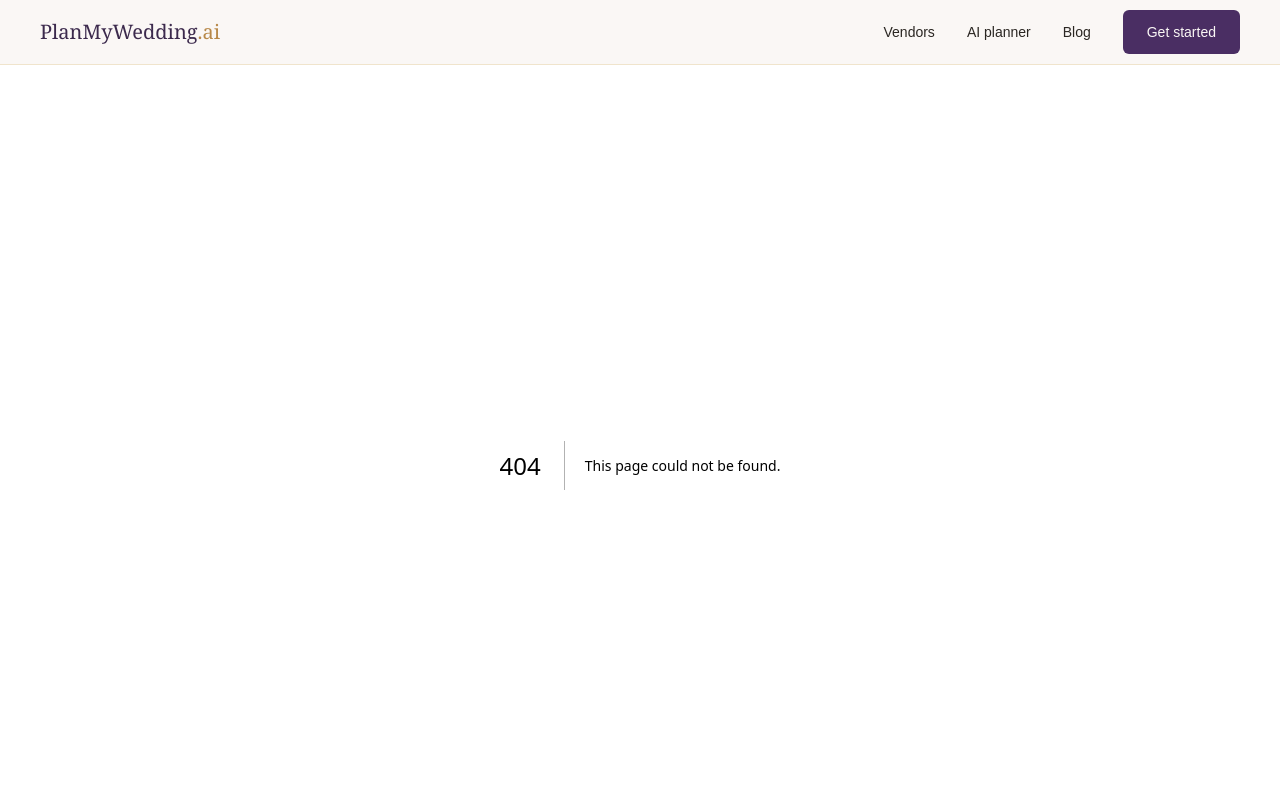
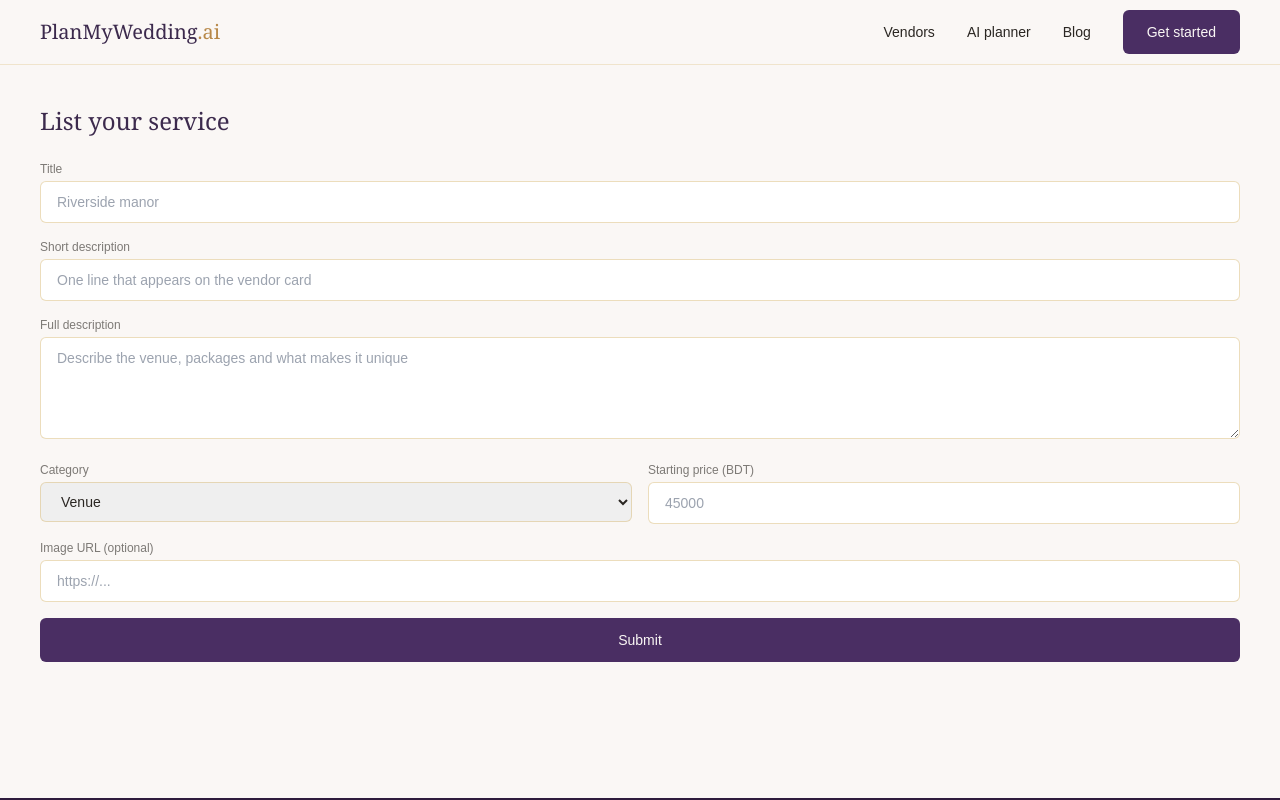
Before and after one commit to mndbobby61-blip/planmywedding-client, a Next.js app: page /items/add in a window 1280 px wide. Before the commit this address had no page. Shown: the top 800 px of the page. Built offline with nearby package versions, Linux system fonts and the light colour scheme; sample sign-in values are in the browser's storage.

Commit message:
feat: add protected /items/add page with vendor submission form

```diff
--- /dev/null
+++ b/src/app/items/add/page.tsx
@@ -0,0 +1,93 @@
+"use client";
+
+import { useState } from "react";
+import ProtectedRoute from "@/components/shared/ProtectedRoute";
+
+export default function AddItemPage() {
+  const [submitted, setSubmitted] = useState(false);
+
+  const handleSubmit = (e: React.FormEvent) => {
+    e.preventDefault();
+    // TODO: POST to /api/vendors once backend is ready
+    setSubmitted(true);
+  };
+
+  return (
+    <ProtectedRoute>
+      <section className="container-page py-10 max-w-2xl mx-auto">
+        <h1 className="font-display text-2xl text-plum-700 mb-6">List your service</h1>
+
+        {submitted && (
+          <p className="font-body text-sm text-charcoal bg-plum-50 rounded-md px-4 py-3 mb-6">
+            Your service was submitted for review.
+          </p>
+        )}
+
+        <form onSubmit={handleSubmit} className="space-y-4">
+          <div>
+            <label className="font-body text-xs text-charcoal/60 block mb-1">Title</label>
+            <input
+              required
+              placeholder="Riverside manor"
+              className="w-full border border-gold-200/60 rounded-md px-4 py-2.5 text-sm font-body focus:outline-none focus:ring-2 focus:ring-plum-400"
+            />
+          </div>
+
+          <div>
+            <label className="font-body text-xs text-charcoal/60 block mb-1">Short description</label>
+            <input
+              required
+              placeholder="One line that appears on the vendor card"
+              className="w-full border border-gold-200/60 rounded-md px-4 py-2.5 text-sm font-body focus:outline-none focus:ring-2 focus:ring-plum-400"
+            />
+          </div>
+
+          <div>
+            <label className="font-body text-xs text-charcoal/60 block mb-1">Full description</label>
+            <textarea
+              required
+              rows={4}
+              placeholder="Describe the venue, packages and what makes it unique"
+              className="w-full border border-gold-200/60 rounded-md px-4 py-2.5 text-sm font-body focus:outline-none focus:ring-2 focus:ring-plum-400"
+            />
+          </div>
+
+          <div className="grid grid-cols-2 gap-4">
+            <div>
+              <label className="font-body text-xs text-charcoal/60 block mb-1">Category</label>
+              <select className="w-full border border-gold-200/60 rounded-md px-4 py-2.5 text-sm font-body">
+                <option value="venue">Venue</option>
+                <option value="photography">Photography</option>
+                <option value="catering">Catering</option>
+                <option value="bridal">Bridal</option>
+                <option value="decor">Decor</option>
+              </select>
+            </div>
+            <div>
+              <label className="font-body text-xs text-charcoal/60 block mb-1">Starting price (BDT)</label>
+              <input
+                required
+                type="number"
+                min={0}
+                placeholder="45000"
+                className="w-full border border-gold-200/60 rounded-md px-4 py-2.5 text-sm font-body focus:outline-none focus:ring-2 focus:ring-plum-400"
+              />
+            </div>
+          </div>
+
+          <div>
+            <label className="font-body text-xs text-charcoal/60 block mb-1">Image URL (optional)</label>
+            <input
+              placeholder="https://..."
+              className="w-full border border-gold-200/60 rounded-md px-4 py-2.5 text-sm font-body focus:outline-none focus:ring-2 focus:ring-plum-400"
+            />
+          </div>
+
+          <button type="submit" className="btn-primary w-full">
+            Submit
+          </button>
+        </form>
+      </section>
+    </ProtectedRoute>
+  );
+}
```
